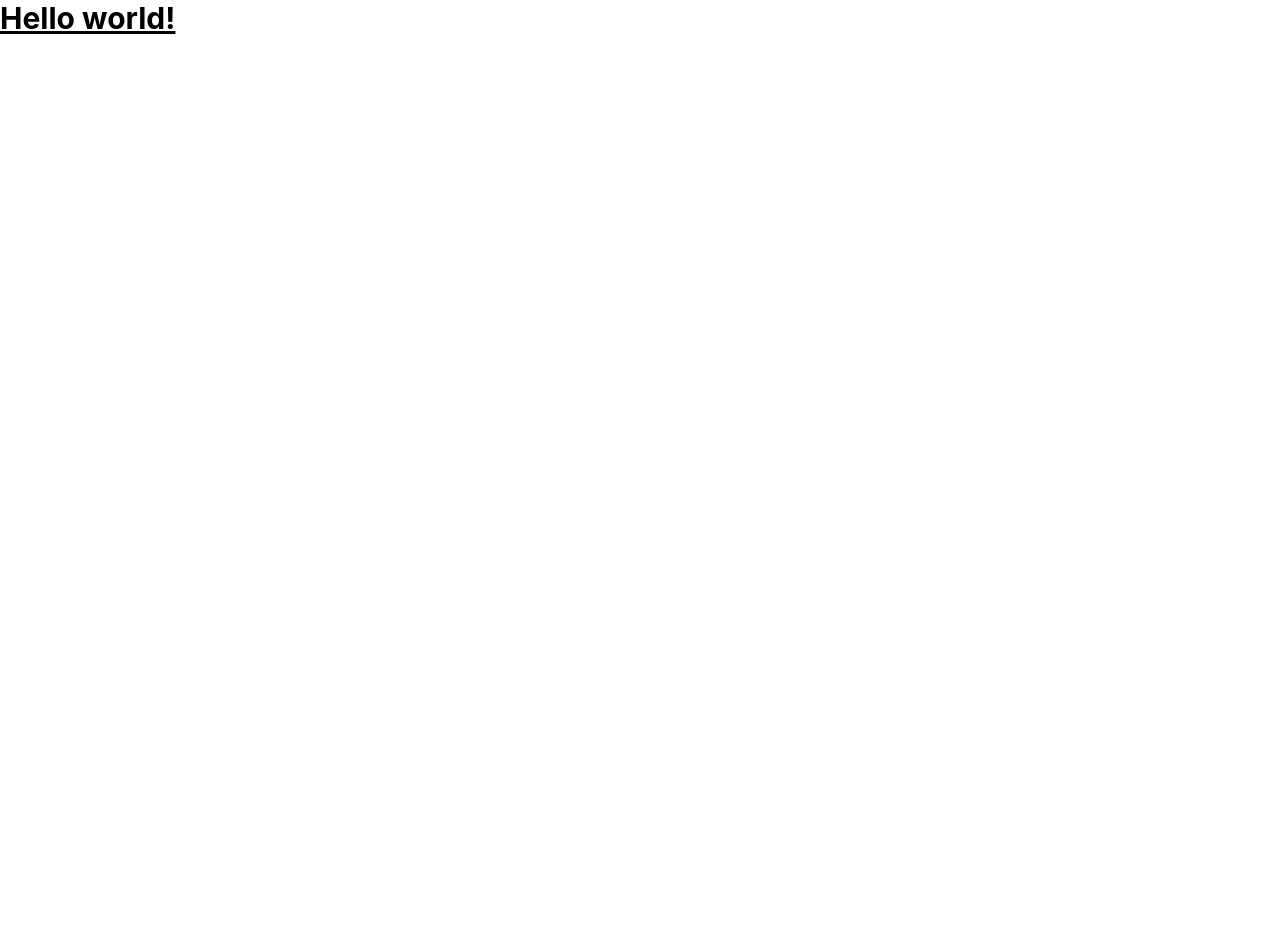
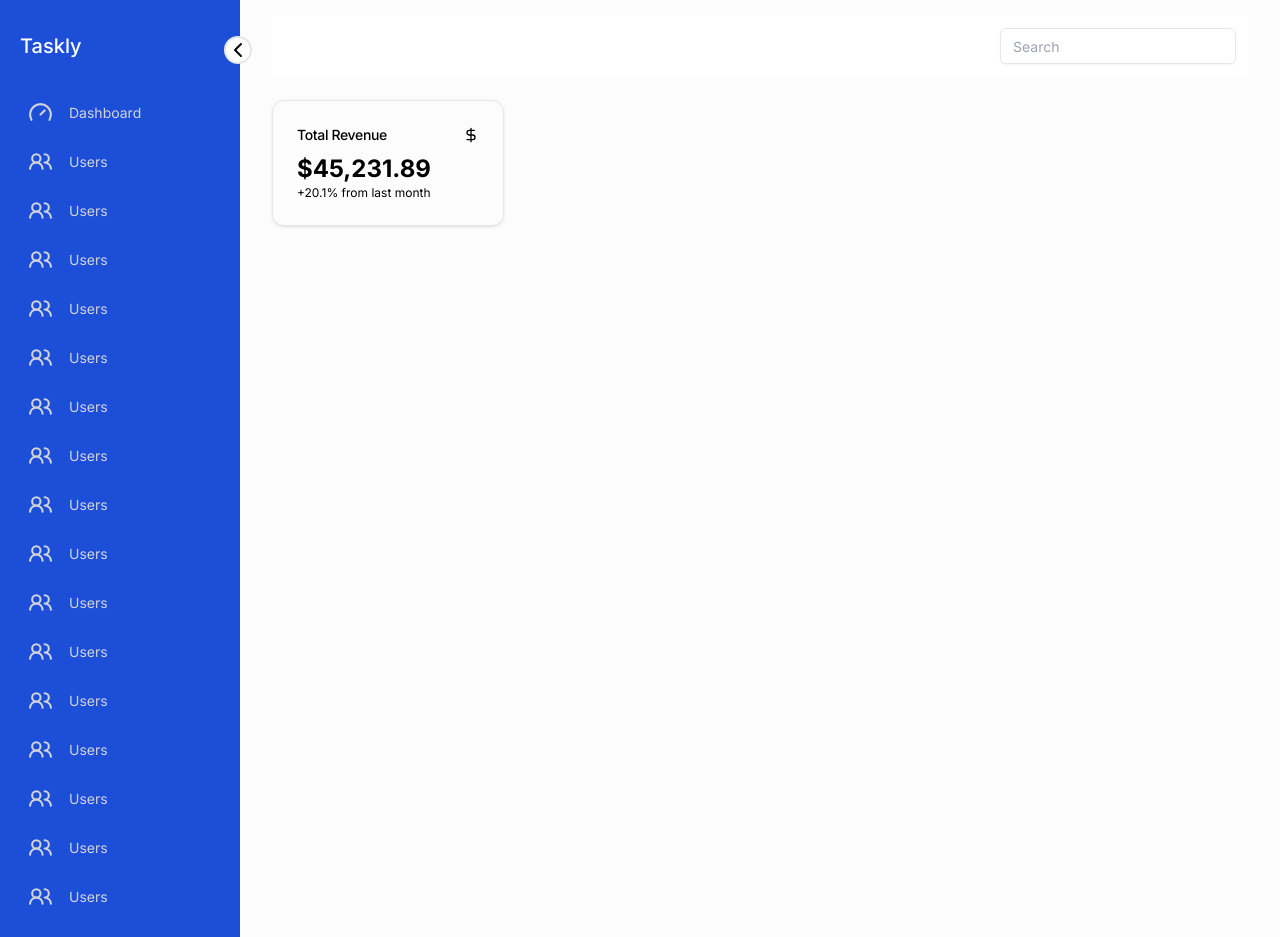
Before and after one commit to khizerdev/SalePro, a React (Create React App) app: page /dashboard in a window 1280 px wide. Before the commit the page ends 800 px from the top, so only its background shows below. Built offline with nearby package versions, Linux system fonts and the light colour scheme.

Commit message:
Layout added

```diff
--- /dev/null
+++ b/jsconfig.json
@@ -0,0 +1,6 @@
+{
+    "compilerOptions": {
+      "baseUrl": "src"
+    },
+    "include": ["src"]
+  }
--- a/package.json
+++ b/package.json
@@ -3,11 +3,14 @@
   "version": "0.1.0",
   "private": true,
   "dependencies": {
+    "@headlessui/react": "^1.7.17",
     "@testing-library/jest-dom": "^5.17.0",
     "@testing-library/react": "^13.4.0",
     "@testing-library/user-event": "^13.5.0",
+    "lucide-react": "^0.284.0",
     "react": "^18.2.0",
     "react-dom": "^18.2.0",
+    "react-router-dom": "^6.16.0",
     "react-scripts": "5.0.1",
     "web-vitals": "^2.1.4"
   },
--- a/public/index.html
+++ b/public/index.html
@@ -24,6 +24,9 @@
       work correctly both with client-side routing and a non-root public URL.
       Learn how to configure a non-root public URL by running `npm run build`.
     -->
+    <link rel="preconnect" href="https://fonts.googleapis.com">
+    <link rel="preconnect" href="https://fonts.gstatic.com" crossorigin>
+    <link href="https://fonts.googleapis.com/css2?family=Inter:wght@300;400;500;600;700&display=swap" rel="stylesheet">
     <title>React App</title>
   </head>
   <body>
--- a/src/App.css
+++ b/src/App.css
@@ -1,38 +1,3 @@
-.App {
-  text-align: center;
+body {
+  font-family: 'Inter', sans-serif;
 }
-
-.App-logo {
-  height: 40vmin;
-  pointer-events: none;
-}
-
-@media (prefers-reduced-motion: no-preference) {
-  .App-logo {
-    animation: App-logo-spin infinite 20s linear;
-  }
-}
-
-.App-header {
-  background-color: #282c34;
-  min-height: 100vh;
-  display: flex;
-  flex-direction: column;
-  align-items: center;
-  justify-content: center;
-  font-size: calc(10px + 2vmin);
-  color: white;
-}
-
-.App-link {
-  color: #61dafb;
-}
-
-@keyframes App-logo-spin {
-  from {
-    transform: rotate(0deg);
-  }
-  to {
-    transform: rotate(360deg);
-  }
-}
--- a/src/App.js
+++ b/src/App.js
@@ -2,6 +2,7 @@ import logo from './logo.svg';
 import './App.css';
 
 function App() {
+
   return (
     <h1 className="text-3xl font-bold underline">
       Hello world!
--- /dev/null
+++ b/src/components/layouts/layout.js
@@ -0,0 +1,35 @@
+import Sidebar from "components/sidebar/sidebar"
+
+const Layout = ({children}) => {
+  return (
+    <main>
+
+        <div className="flex">
+
+            <Sidebar/>
+
+            <div className="w-full pt-4 px-3 sm:px-6 md:px-8 lg:pl-8 bg-[#fcfcfc]">
+                <header className=" flex flex-wrap sm:justify-start sm:flex-nowrap z-[48] w-full bg-white  text-sm py-3 mb-6 dark:bg-gray-800 dark:border-gray-700">
+                    <nav className="flex basis-full items-center w-full mx-auto">
+                        <div className="w-full flex items-center justify-end ml-auto sm:justify-end sm:gap-x-3 sm:order-3">
+                            <div className="hidden sm:block">
+                                    <input type="text" id="icon" name="icon" className="flex h-9 w-full rounded-md border border-input bg-transparent px-3 py-1 text-sm shadow-sm transition-colors file:border-0 file:bg-transparent file:text-sm file:font-medium placeholder:text-muted-foreground focus-visible:outline-none focus-visible:ring-1 focus-visible:ring-ring disabled:cursor-not-allowed disabled:opacity-50" placeholder="Search" />
+                            </div>
+                            <div className="flex flex-row items-center justify-end gap-2">
+
+                            </div>
+                        </div>
+                    </nav>
+                </header>
+
+                <section>
+                    {children}
+                </section>
+            </div>
+        </div>
+
+    </main>
+  )
+}
+
+export default Layout
--- /dev/null
+++ b/src/components/sidebar/sidebar.js
@@ -0,0 +1,149 @@
+import { useState } from "react";
+import { Gauge, ChevronLeft, Users2  } from 'lucide-react';
+import { Link } from "react-router-dom";
+
+
+const Sidebar = () => {
+
+  const [open, setOpen] = useState(true);
+
+  const menus = [
+    {
+        title: "Dashboard",
+        src: <Gauge size={25}/>,
+        link: "/dashboard"
+    },
+    {
+        title: "Users",
+        src: <Users2 size={25}/>,
+        link: "/users"
+    },
+    {
+        title: "Users",
+        src: <Users2 size={25}/>,
+        link: "/users"
+    },
+    {
+        title: "Users",
+        src: <Users2 size={25}/>,
+        link: "/users"
+    },
+    {
+        title: "Users",
+        src: <Users2 size={25}/>,
+        link: "/users"
+    },
+    {
+        title: "Users",
+        src: <Users2 size={25}/>,
+        link: "/users"
+    },
+    {
+        title: "Users",
+        src: <Users2 size={25}/>,
+        link: "/users"
+    },
+    {
+        title: "Users",
+        src: <Users2 size={25}/>,
+        link: "/users"
+    },
+    {
+        title: "Users",
+        src: <Users2 size={25}/>,
+        link: "/users"
+    },
+    {
+        title: "Users",
+        src: <Users2 size={25}/>,
+        link: "/users"
+    },
+    {
+        title: "Users",
+        src: <Users2 size={25}/>,
+        link: "/users"
+    },
+    {
+        title: "Users",
+        src: <Users2 size={25}/>,
+        link: "/users"
+    },
+    {
+        title: "Users",
+        src: <Users2 size={25}/>,
+        link: "/users"
+    },
+    {
+        title: "Users",
+        src: <Users2 size={25}/>,
+        link: "/users"
+    },
+    {
+        title: "Users",
+        src: <Users2 size={25}/>,
+        link: "/users"
+    },
+    {
+        title: "Users",
+        src: <Users2 size={25}/>,
+        link: "/users"
+    },
+    {
+        title: "Users",
+        src: <Users2 size={25}/>,
+        link: "/users"
+    },
+  ];
+
+  return (
+    <div className="flex">
+      <div
+        className={` ${
+          open ? "w-60" : "w-20 "
+        } top-0 left-0 bg-blue-700 h-full p-5  pt-8 relative duration-300`}
+      >
+
+        <div className={`absolute bg-white cursor-pointer -right-3 top-9 w-max border-dark-purple
+           border-2 rounded-full  ${!open && "rotate-180"}`} onClick={() => setOpen(!open)}>
+            <ChevronLeft/>
+        </div>
+
+        <div className="flex gap-x-4 items-center">
+          <h1
+            className={`text-white origin-left font-medium text-xl duration-300 cursor-pointer ${
+              !open && "scale-0"
+            }`}
+          >
+            Taskly
+          </h1>
+          <h1
+            className={`text-white origin-left font-medium text-xl duration-300 cursor-pointer ${
+              open ? "scale-0" : "absolute ml-[11%] scale-150"
+            }`}
+          >
+            T
+          </h1>
+        </div>
+        <ul className="pt-6">
+          {menus.map((item, index) => (
+                <Link to={item.link}>
+                    <li
+                        key={index}
+                        className={`flex rounded-md p-2 cursor-pointer hover:bg-light-white text-gray-300 text-sm items-center gap-x-4 hover:bg-blue-600 hover:text-white
+                        ${item.gap ? "mt-9" : "mt-2"} ${
+                            index === 0 && "bg-light-white"
+                        } `}
+                        >
+                            {item.src}
+                            <span className={`${!open && "hidden"} origin-left duration-200`}>
+                                {item.title}
+                            </span>
+                    </li>
+                </Link>
+          ))}
+        </ul>
+      </div>
+    </div>
+  );
+};
+export default Sidebar;
--- a/src/index.js
+++ b/src/index.js
@@ -1,14 +1,36 @@
 import React from 'react';
 import ReactDOM from 'react-dom/client';
 import './index.css';
-import App from './App';
 import reportWebVitals from './reportWebVitals';
+
+
+import App from 'App';
+import Login from 'pages/Login';
+import Dashboard from 'pages/admin/Dashboard';
+import Layout from 'components/layouts/layout';
+
+
+import {
+  createBrowserRouter,
+  RouterProvider,
+} from "react-router-dom";
+
+const router = createBrowserRouter([
+  {
+    path: "/",
+    element: <Login/>,
+  },
+  {
+    path: "/dashboard",
+    element: <Dashboard/>,
+  },
+]);
 
 const root = ReactDOM.createRoot(document.getElementById('root'));
 root.render(
-  <React.StrictMode>
-    <App />
-  </React.StrictMode>
+  <>
+    <RouterProvider router={router} />
+  </>
 );
 
 // If you want to start measuring performance in your app, pass a function
--- /dev/null
+++ b/src/pages/Login.js
@@ -0,0 +1,23 @@
+import { Link } from "react-router-dom";
+
+const Login = () => {
+  return (
+    <main className="flex justify-center items-center h-[100vh] bg-gray-100">
+        <div className="flex flex-col w-1/3 mx-auto justify-center mt-7 bg-white border border-gray-200 rounded-xl shadow-sm dark:bg-gray-800 dark:border-gray-700">
+            <div className="p-4 sm:p-7">
+                <h2 class="text-2xl font-bold md:text-3xl text-gray-800 dark:text-gray-200 mb-6 text-center">
+                    Taskly <span class="text-blue-600 dark:text-blue-500">App</span>
+                </h2>
+                <Link
+                    to="/dashboard"
+                    className="py-3 px-4 inline-flex justify-center items-center gap-2 rounded-md border border-transparent font-semibold bg-blue-500 text-white hover:bg-blue-600 focus:outline-none focus:ring-2 focus:ring-blue-500 focus:ring-offset-2 transition-all text-sm dark:focus:ring-offset-gray-800 w-full">
+                    Sign in
+                </Link>
+            </div>
+        </div>
+    </main>
+
+  )
+}
+
+export default Login
--- /dev/null
+++ b/src/pages/admin/Dashboard.js
@@ -0,0 +1,26 @@
+import Sidebar from "components/sidebar/sidebar"
+import Layout from "components/layouts/layout"
+
+const Dashboard = () => {
+  return (
+    <>
+        <Layout>
+            <div className="grid gap-4 md:grid-cols-2 lg:grid-cols-4">
+                <div className="rounded-xl border bg-card text-card-foreground shadow">
+                    <div className="p-6 flex flex-row items-center justify-between space-y-0 pb-2">
+                        <h3 className="tracking-tight text-sm font-medium">Total Revenue</h3>
+                        <svg xmlns="http://www.w3.org/2000/svg" viewBox="0 0 24 24" fill="none" stroke="currentColor" strokeLinecap="round" strokeLinejoin="round" strokeWidth={2} className="h-4 w-4 text-muted-foreground"><path d="M12 2v20M17 5H9.5a3.5 3.5 0 0 0 0 7h5a3.5 3.5 0 0 1 0 7H6" />
+                        </svg>
+                    </div>
+                    <div className="p-6 pt-0">
+                        <div className="text-2xl font-bold">$45,231.89</div>
+                        <p className="text-xs text-muted-foreground">+20.1% from last month</p>
+                    </div>
+                </div>
+            </div>
+        </Layout>
+    </>
+  )
+}
+
+export default Dashboard
```
Also changed, not shown: 1 other file (tests, documents, lock files or other folders).
